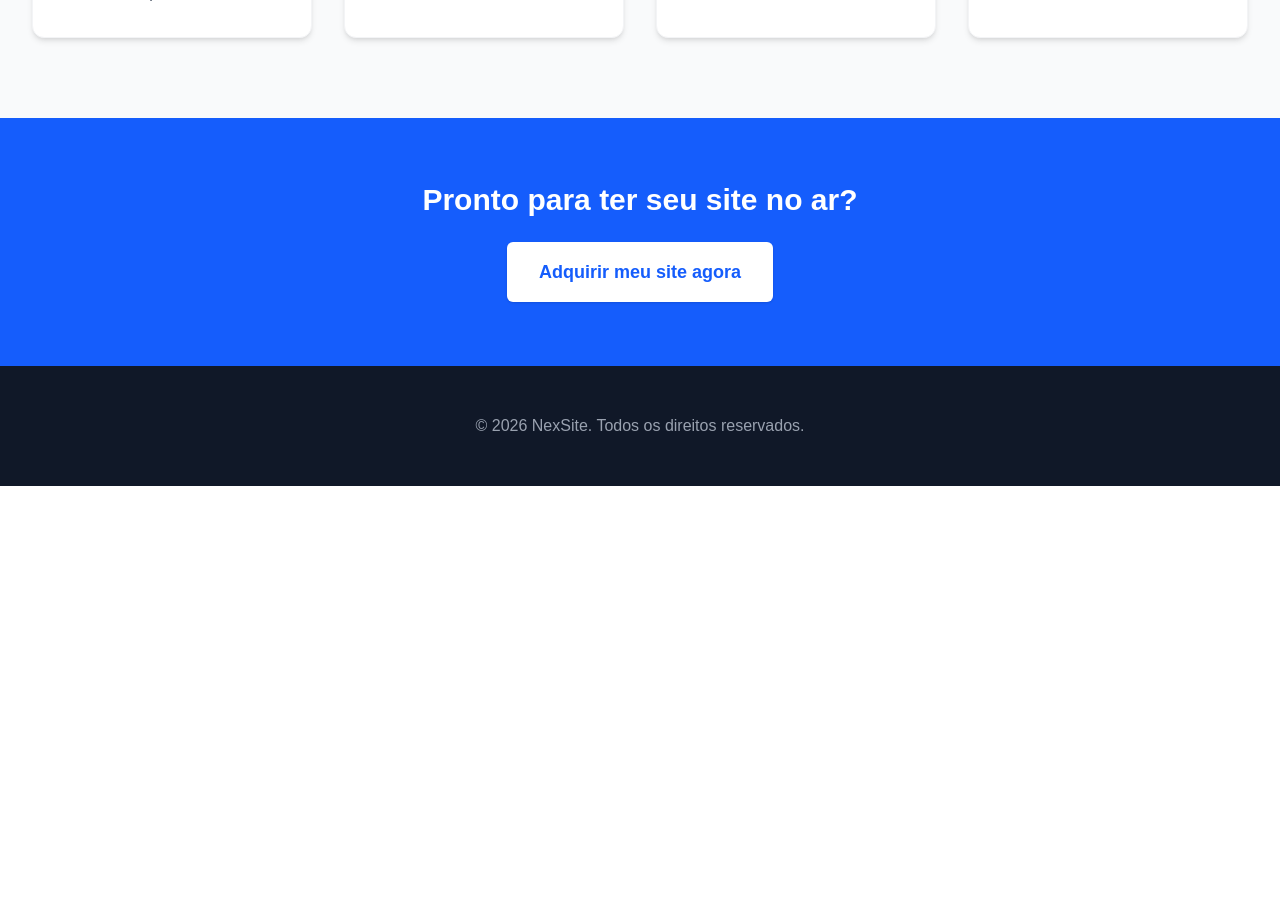
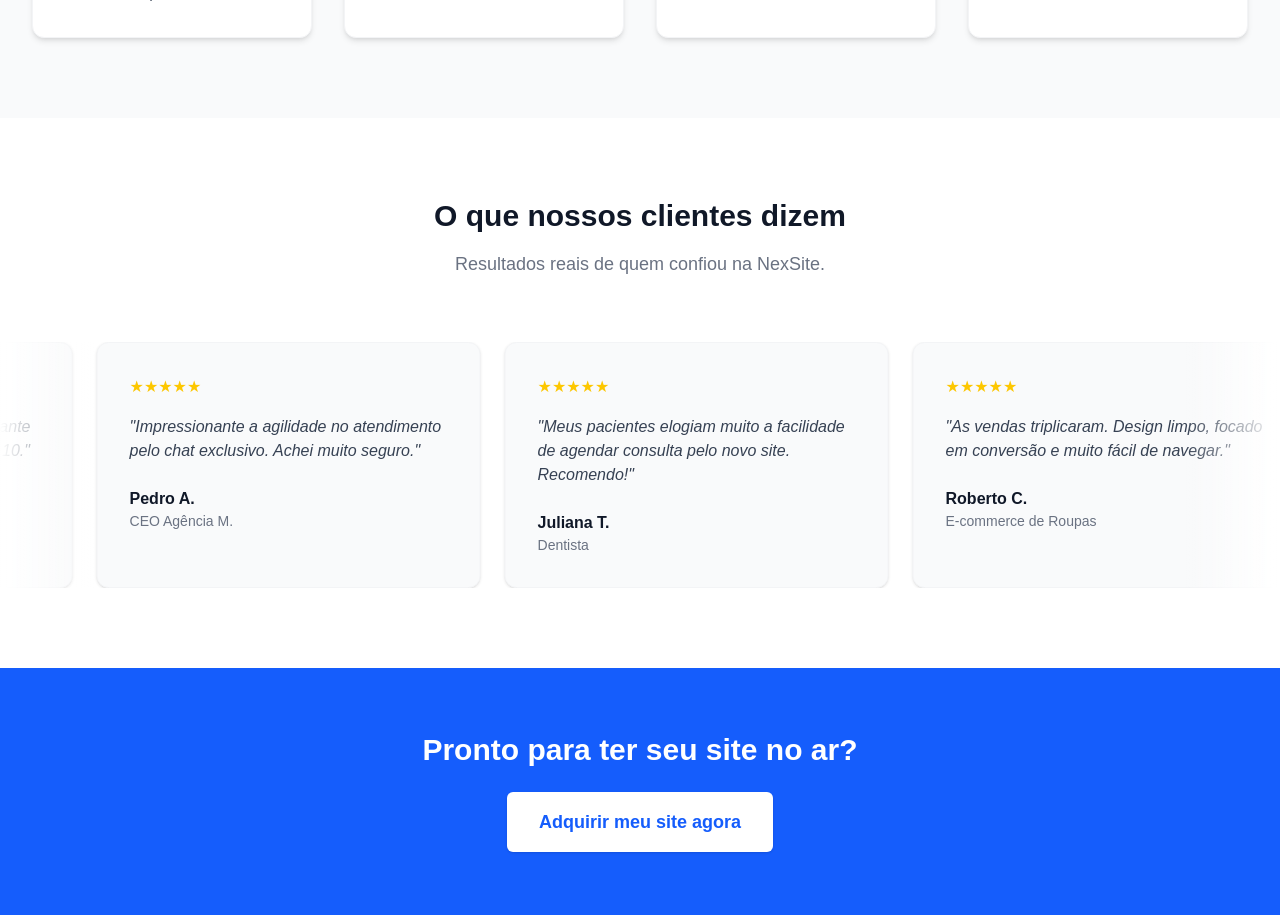
Before and after one commit to vermelhaangelical425-lgtm/NexSite, a Next.js app: page / in a window 1280 px wide. Shown: the part 1622-2537 px from the top of the page. Before the commit the page ends 2108 px from the top, so only its background shows below. Built offline with nearby package versions, Linux system fonts and the light colour scheme.

Commit message:
Add scrolling feedback section

```diff
--- a/src/app/globals.css
+++ b/src/app/globals.css
@@ -10,6 +10,12 @@
   --color-foreground: var(--foreground);
   --font-sans: var(--font-geist-sans);
   --font-mono: var(--font-geist-mono);
+
+  --animate-scroll: scroll 30s linear infinite;
+  @keyframes scroll {
+    0% { transform: translateX(0); }
+    100% { transform: translateX(calc(-100% - 2rem)); }
+  }
 }
 
 @media (prefers-color-scheme: dark) {
--- a/src/app/page.tsx
+++ b/src/app/page.tsx
@@ -105,6 +105,62 @@ export default function Home() {
           </div>
         </section>
 
+        {/* Depoimentos / Feedback - Scrolling Slider */}
+        <section className="py-20 bg-white overflow-hidden relative">
+          <div className="max-w-7xl mx-auto px-4 sm:px-6 lg:px-8 text-center mb-16">
+            <h2 className="text-3xl font-extrabold text-gray-900">O que nossos clientes dizem</h2>
+            <p className="mt-4 text-lg text-gray-500">Resultados reais de quem confiou na NexSite.</p>
+          </div>
+
+          <div className="relative flex w-full gap-6 overflow-hidden">
+            <div className="flex w-max animate-[scroll_40s_linear_infinite] hover:[animation-play-state:paused] gap-6 px-4">
+              {[
+                { name: "Lucas M.", role: "Dono de Hamburgueria", text: "O sistema de delivery mudou meu faturamento. Em 5 dias o site estava no ar e lindo!" },
+                { name: "Mariana S.", role: "Arquiteta", text: "Meu portfólio ficou extremamente elegante e super rápido no celular. Suporte nota 10." },
+                { name: "Pedro A.", role: "CEO Agência M.", text: "Impressionante a agilidade no atendimento pelo chat exclusivo. Achei muito seguro." },
+                { name: "Juliana T.", role: "Dentista", text: "Meus pacientes elogiam muito a facilidade de agendar consulta pelo novo site. Recomendo!" },
+                { name: "Roberto C.", role: "E-commerce de Roupas", text: "As vendas triplicaram. Design limpo, focado em conversão e muito fácil de navegar." },
+                { name: "Camila F.", role: "Advogada", text: "O site passou muita credibilidade para o meu escritório. Serviço impecável." }
+              ].map((fb, i) => (
+                <div key={i} className="bg-gray-50 border border-gray-100 p-8 rounded-xl w-80 md:w-96 shrink-0 shadow-sm">
+                  <div className="flex text-yellow-400 mb-4">
+                    {"★★★★★"}
+                  </div>
+                  <p className="text-gray-700 italic mb-6">"{fb.text}"</p>
+                  <div>
+                    <p className="font-bold text-gray-900">{fb.name}</p>
+                    <p className="text-sm text-gray-500">{fb.role}</p>
+                  </div>
+                </div>
+              ))}
+              {/* Duplicar para criar o loop infinito invisível */}
+              {[
+                { name: "Lucas M.", role: "Dono de Hamburgueria", text: "O sistema de delivery mudou meu faturamento. Em 5 dias o site estava no ar e lindo!" },
+                { name: "Mariana S.", role: "Arquiteta", text: "Meu portfólio ficou extremamente elegante e super rápido no celular. Suporte nota 10." },
+                { name: "Pedro A.", role: "CEO Agência M.", text: "Impressionante a agilidade no atendimento pelo chat exclusivo. Achei muito seguro." },
+                { name: "Juliana T.", role: "Dentista", text: "Meus pacientes elogiam muito a facilidade de agendar consulta pelo novo site. Recomendo!" },
+                { name: "Roberto C.", role: "E-commerce de Roupas", text: "As vendas triplicaram. Design limpo, focado em conversão e muito fácil de navegar." },
+                { name: "Camila F.", role: "Advogada", text: "O site passou muita credibilidade para o meu escritório. Serviço impecável." }
+              ].map((fb, i) => (
+                <div key={i + 10} className="bg-gray-50 border border-gray-100 p-8 rounded-xl w-80 md:w-96 shrink-0 shadow-sm">
+                  <div className="flex text-yellow-400 mb-4">
+                    {"★★★★★"}
+                  </div>
+                  <p className="text-gray-700 italic mb-6">"{fb.text}"</p>
+                  <div>
+                    <p className="font-bold text-gray-900">{fb.name}</p>
+                    <p className="text-sm text-gray-500">{fb.role}</p>
+                  </div>
+                </div>
+              ))}
+            </div>
+
+            {/* Sombras laterais para dar efeito de fade */}
+            <div className="absolute inset-y-0 left-0 w-24 bg-gradient-to-r from-white to-transparent pointer-events-none"></div>
+            <div className="absolute inset-y-0 right-0 w-24 bg-gradient-to-l from-white to-transparent pointer-events-none"></div>
+          </div>
+        </section>
+
         {/* CTA */}
         <section className="bg-blue-600 py-16">
           <div className="max-w-4xl mx-auto px-4 text-center">
```
